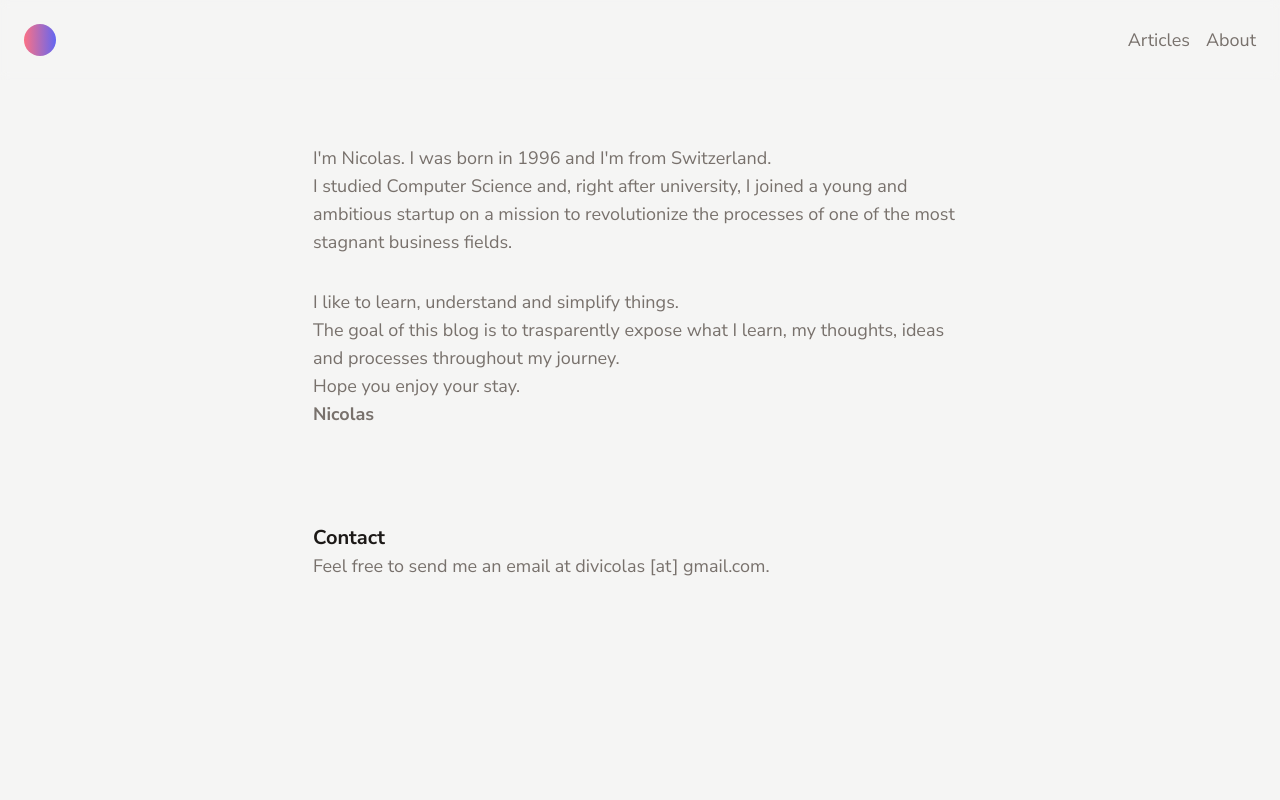
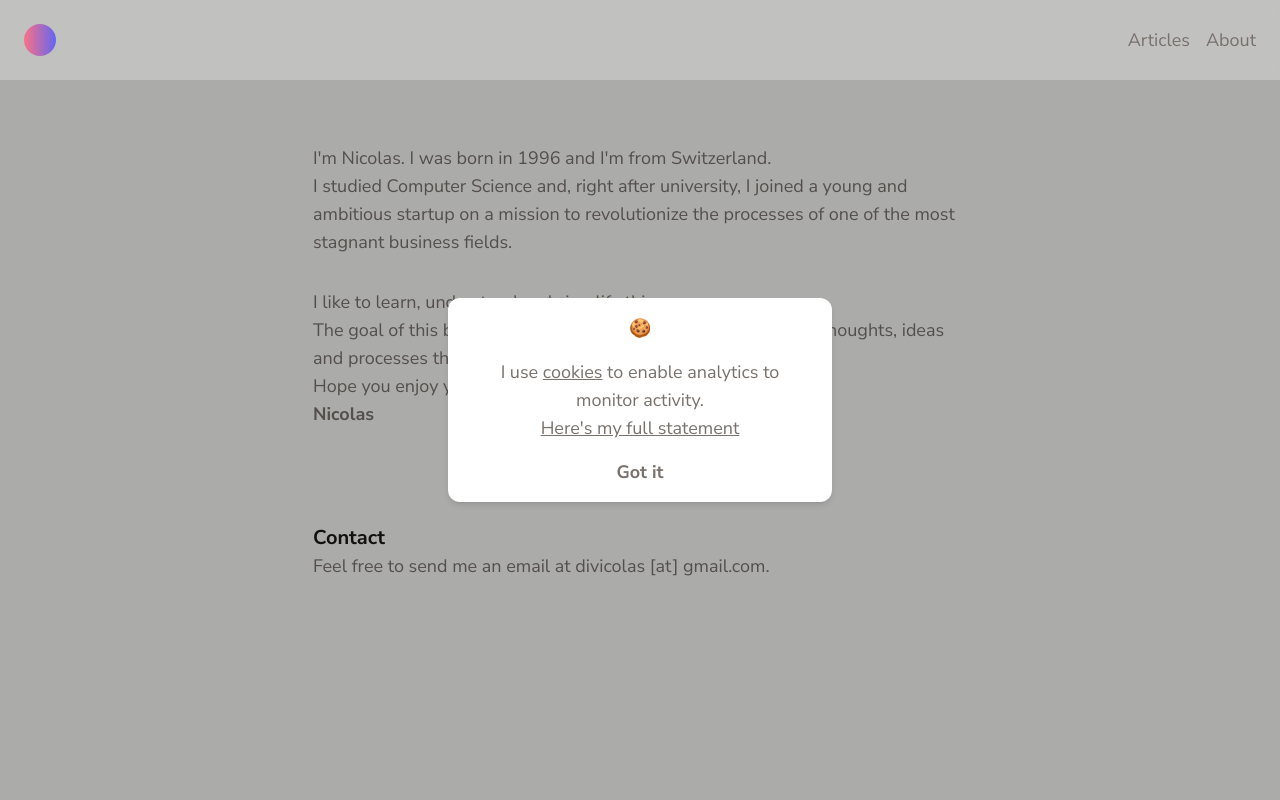
Before and after one commit to divin1/blog, a Next.js app: page /about in a window 1280 px wide. Shown: the top 800 px of the page. Built offline with nearby package versions, Linux system fonts and the light colour scheme.

Commit message:
add cookies notice

```diff
--- a/package.json
+++ b/package.json
@@ -13,6 +13,7 @@
     "build-sitemap": "node ./scripts/gen_sitemap"
   },
   "dependencies": {
+    "@headlessui/react": "^1.5.0",
     "@next/bundle-analyzer": "^12.1.0",
     "classnames": "^2.3.1",
     "globby": "11.0.4",
--- /dev/null
+++ b/src/components/Cookies.jsx
@@ -0,0 +1,61 @@
+/* eslint-disable jsx-a11y/anchor-is-valid */
+import { Dialog } from "@headlessui/react";
+import Link from "next/link";
+import { useEffect, useState } from "react";
+
+function Cookies() {
+  const [isOpen, setIsOpen] = useState(false);
+
+  useEffect(() => {
+    const initialState = localStorage.getItem("cookies-notice") === null;
+    setIsOpen(initialState);
+  }, []);
+
+  function close() {
+    localStorage.setItem("cookies-notice", true);
+    setIsOpen(false);
+  }
+
+  return (
+    <Dialog
+      open={isOpen}
+      onClose={() => close()}
+      className="fixed z-10 inset-0 overflow-y-auto"
+    >
+      <div className="flex items-center justify-center min-h-screen">
+        <Dialog.Overlay className="fixed inset-0 bg-black opacity-30" />
+        <div className="relative bg-white dark:bg-stone-900 rounded max-w-sm mx-auto shadow-md rounded-xl p-4">
+          <Dialog.Title className="text-center">
+            <span className="animate-bounce">🍪</span>
+          </Dialog.Title>
+          <Dialog.Description className="p-4 text-center text-stone-500 dark:text-stone-300">
+            I use{" "}
+            <a
+              href="https://en.wikipedia.org/wiki/HTTP_cookie"
+              target="_blank"
+              className="underline hover:text-secondary-400 dark:hover:text-secondary-400"
+              rel="noreferrer"
+            >
+              cookies
+            </a>{" "}
+            to enable analytics to monitor activity.
+            <br />
+            <Link href="articles/transparency" passHref>
+              <a className="underline text-stone-500 dark:text-stone-300 hover:text-secondary-400 dark:hover:text-secondary-400">
+                Here's my full statement
+              </a>
+            </Link>
+          </Dialog.Description>
+
+          <div className="flex justify-center">
+            <button onClick={close} type="button" className="font-bold">
+              Got it
+            </button>
+          </div>
+        </div>
+      </div>
+    </Dialog>
+  );
+}
+
+export default Cookies;
--- a/src/pages/_app.jsx
+++ b/src/pages/_app.jsx
@@ -1,6 +1,7 @@
 /* eslint-disable react/jsx-props-no-spreading */
 import "styles/main.scss";
 
+import Cookies from "components/Cookies";
 import keys from "keys";
 import { pageView } from "lib/analytics";
 import { useRouter } from "next/router";
@@ -26,6 +27,7 @@ function MyApp({ Component, pageProps }) {
   return (
     <>
       <ThemeProvider attribute="class" defaultTheme="system">
+        <Cookies />
         <Component {...pageProps} />
       </ThemeProvider>
 
--- a/src/styles/main.scss
+++ b/src/styles/main.scss
@@ -2,3 +2,7 @@
 @tailwind base;
 @tailwind components;
 @tailwind utilities;
+
+*:focus {
+  outline: none;
+}
```
Also changed, not shown: 1 other file (tests, documents, lock files or other folders).
